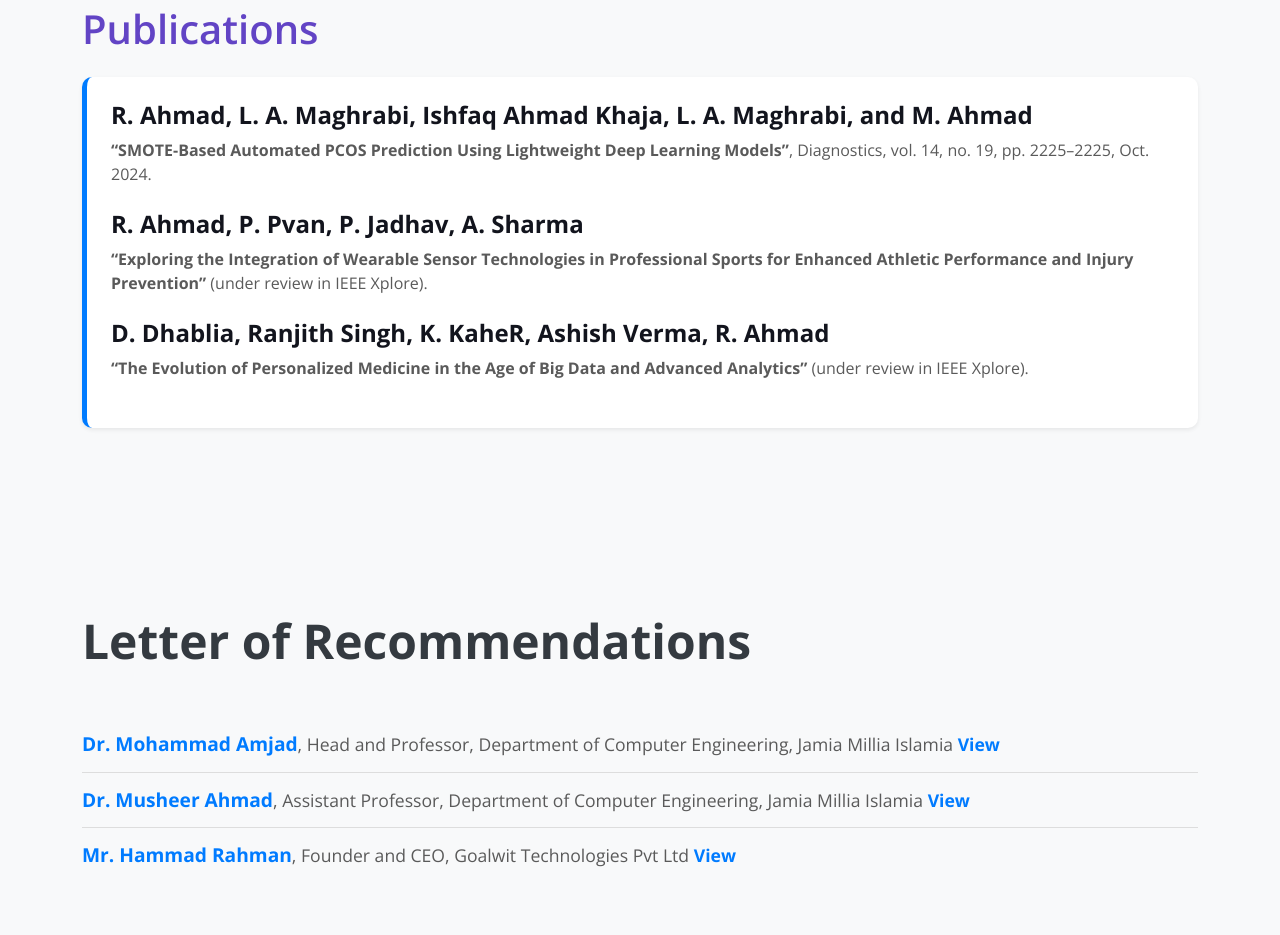
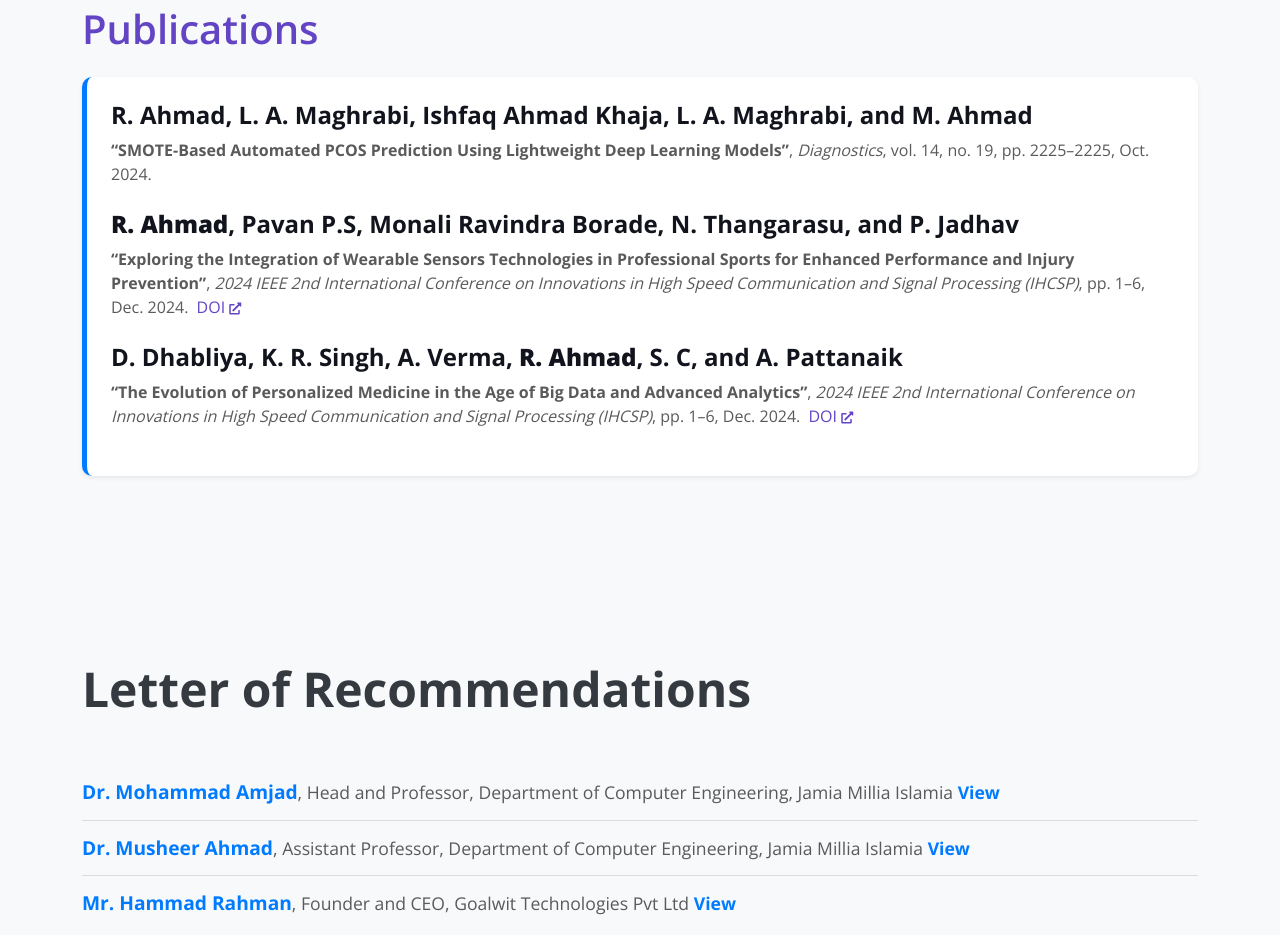
Before and after one commit to rummu/MyPortfolio, a plain HTML site: page index.html in a window 1280 px wide. Shown: the part 6760-7695 px from the top of the page. Drawn offline with nearby package versions, Linux system fonts and the light colour scheme.

Commit message:
Update index.html

```diff
--- a/index.html
+++ b/index.html
@@ -91,7 +91,7 @@
             Machine Learning Engineer
           </div>
           <div class="d-flex align-items-center pt-5">
-            <a href="https://drive.google.com/file/d/1KuQ9BEZLHQ5crUveNtMXoAqI9K5Wz3fK/view?usp=sharing"
+            <a href="https://drive.google.com/file/d/1tcaq93c1ojWc88_Ki6fp3K2YRanRQThx/view?usp=sharing"
               class="btn btn-primary py-3 px-4 me-5">Resume</a>
             <!-- <button type="button" class="btn-play" data-bs-toggle="modal"
                             data-src="https://www.youtube.com/embed/DWRcNpR6Kdc" data-bs-target="#videoModal">
@@ -863,17 +863,40 @@
           <div class="col-lg-12 col-md-12 wow fadeInUp" data-wow-delay="0.1s">
               <div class="p-4 rounded shadow-sm" style="background-color: #ffffff; border-left: 5px solid #007bff;">
                   <ul class="list-unstyled">
+                      <!-- First Publication (Kept as per your HTML) -->
                       <li class="mb-4">
                           <h4 class="fw-bold">R. Ahmad, L. A. Maghrabi, Ishfaq Ahmad Khaja, L. A. Maghrabi, and M. Ahmad</h4>
-                          <p><strong>“SMOTE-Based Automated PCOS Prediction Using Lightweight Deep Learning Models”</strong>, Diagnostics, vol. 14, no. 19, pp. 2225–2225, Oct. 2024.</p>
+                          <p><strong>“SMOTE-Based Automated PCOS Prediction Using Lightweight Deep Learning Models”</strong>, <em>Diagnostics</em>, vol. 14, no. 19, pp. 2225–2225, Oct. 2024.</p>
+                          <!-- If this one also has a DOI link, you can add it similarly to the ones below -->
+                          <!-- Example:
+                          <a href="YOUR_DOI_LINK_HERE" target="_blank" rel="noopener noreferrer" class="ms-1 text-primary d-inline-block">
+                              DOI <i class="fas fa-external-link-alt fa-xs"></i>
+                          </a>
+                          -->
                       </li>
+
+                      <!-- Second Publication (Updated from LaTeX) -->
                       <li class="mb-4">
-                          <h4 class="fw-bold">R. Ahmad, P. Pvan, P. Jadhav, A. Sharma</h4>
-                          <p><strong>“Exploring the Integration of Wearable Sensor Technologies in Professional Sports for Enhanced Athletic Performance and Injury Prevention”</strong> (under review in IEEE Xplore).</p>
+                          <h4 class="fw-bold"><strong>R. Ahmad</strong>, Pavan P.S, Monali Ravindra Borade, N. Thangarasu, and P. Jadhav</h4>
+                          <p>
+                              <strong>“Exploring the Integration of Wearable Sensors Technologies in Professional Sports for Enhanced Performance and Injury Prevention”</strong>,
+                              <em>2024 IEEE 2nd International Conference on Innovations in High Speed Communication and Signal Processing (IHCSP)</em>, pp. 1–6, Dec. 2024.
+                              <a href="https://doi.org/10.1109/IHCSP63227.2024.10959950" target="_blank" rel="noopener noreferrer" class="ms-1 text-primary d-inline-block">
+                                  DOI <i class="fas fa-external-link-alt fa-xs"></i>
+                              </a>
+                          </p>
                       </li>
+
+                      <!-- Third Publication (Updated from LaTeX) -->
                       <li class="mb-4">
-                          <h4 class="fw-bold">D. Dhablia, Ranjith Singh, K. KaheR, Ashish Verma, R. Ahmad</h4>
-                          <p><strong>“The Evolution of Personalized Medicine in the Age of Big Data and Advanced Analytics”</strong> (under review in IEEE Xplore).</p>
+                          <h4 class="fw-bold">D. Dhabliya, K. R. Singh, A. Verma, <strong>R. Ahmad</strong>, S. C, and A. Pattanaik</h4>
+                          <p>
+                              <strong>“The Evolution of Personalized Medicine in the Age of Big Data and Advanced Analytics”</strong>,
+                              <em>2024 IEEE 2nd International Conference on Innovations in High Speed Communication and Signal Processing (IHCSP)</em>, pp. 1–6, Dec. 2024.
+                              <a href="https://doi.org/10.1109/ihcsp63227.2024.10959907" target="_blank" rel="noopener noreferrer" class="ms-1 text-primary d-inline-block">
+                                  DOI <i class="fas fa-external-link-alt fa-xs"></i>
+                              </a>
+                          </p>
                       </li>
                   </ul>
               </div>
```
